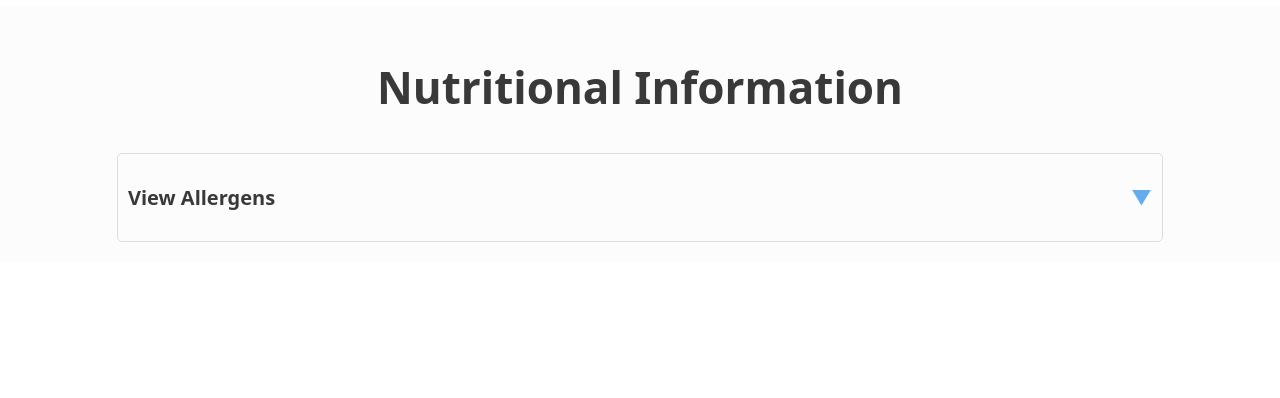
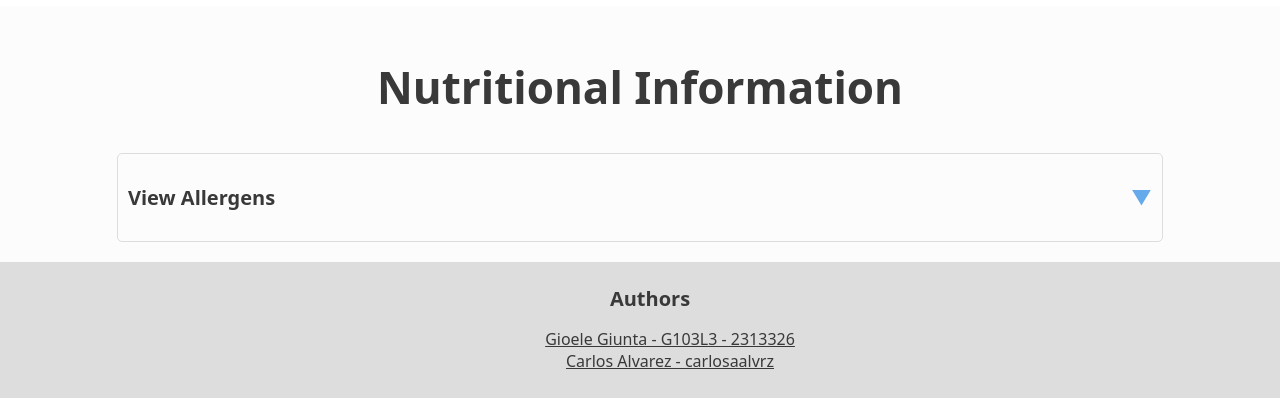
Before and after one commit to CIS1054-1/cis1054-part2, a PHP site: page /details?id=1 in a window 1280 px wide. Shown: the part 794-1192 px from the top of the page. Before the commit the page ends 1036 px from the top, so only its background shows below. Run offline with PHP 8.4, Linux system fonts and the light colour scheme; data comes from the database, SQL or seed files in the repository; data that the repository does not hold is empty.

Commit message:
Footer Created 100%

```diff
--- a/assets/style/main.css
+++ b/assets/style/main.css
@@ -686,7 +686,7 @@ div.field-container{
   cursor: pointer;
 }
 
-.favourite-button:hover {
+.favourite-pushed:hover {
   background-image: url('../img/heart-outline.png');
 }
 
@@ -745,16 +745,22 @@ div.field-container{
 /* Footer*/
 
 footer {
-  background-color: #333;
-  color: #fff;
+  background-color: var(--border);
   text-align: center;
   padding: 10px;
-  position: fixed;
   bottom: 0;
   width: 100%;
   margin-bottom: 0;
+  flex-direction: row;
 }
 
+footer h1 {
+  font-size: 20px;
+}
+
+footer a {
+  color: var(--black);
+}
 
 
 
--- a/templates/favourites.html
+++ b/templates/favourites.html
@@ -27,16 +27,16 @@ Favourites
         </section>
         <div style="margin-top: 50px;"></div>
         <section class="white-bar">
-            <ul class="menu-list">
                 {% if is_authenticated %}
                     <h1>Your Selections</h1>
                     {% if favourites is empty %}
-                        <h2>No items in your favourites :(</h2>
+                        <h1>No items in your favourites :(</h2>
                         <h4>Look what we have to offer</h4>
                         {% block foodSlider %}
                         {% include "foodslider.html" with {'categories' : categories, 'selectedCategories' : selectedCategories} %}
                         {% endblock %}
                     {% else %}
+                        <ul class="menu-list">
                         {% for item in favourites %}
                             <li id="favourite-element{{item.ID}}" class="menu-item flex-row-d">
                                 <div class="item-image">
@@ -53,6 +53,7 @@ Favourites
                                 <a id="favourite-btn{{item.ID}}" class="favourite-pushed" onclick="favouriteClick('favourite-btn{{item.ID}}', {{ item.ID }}, 'favourite-element{{item.ID}}')"></a>
                             </li>
                         {% endfor %}
+                        </ul>
                     {% endif %}
                 {%else %}
                     <h1>To see your favourites, please login</h1>
--- /dev/null
+++ b/templates/footer.html
@@ -0,0 +1,16 @@
+{#
+    * Footer
+    *
+    * @author Gioele Giunta
+    * @version 1.0
+    * @since 2023-05-10
+    * @info Me (Gioele) am going to use the CAMEL CASE for the html/twig files
+#}
+
+<footer>
+    <h1>Authors</h1>
+    <ul>
+        <li><a href="https://github.com/G103L3">Gioele Giunta - G103L3 - 2313326</a></li>
+        <li><a href="https://github.com/carlosaalvrz">Carlos Alvarez - carlosaalvrz</a></li>
+    </ul>
+</footer>
--- a/templates/layout.html
+++ b/templates/layout.html
@@ -30,4 +30,5 @@
 
         {% include "cookie.html" %}
     </body>
+    {% include "footer.html" %}
 </html>
```
